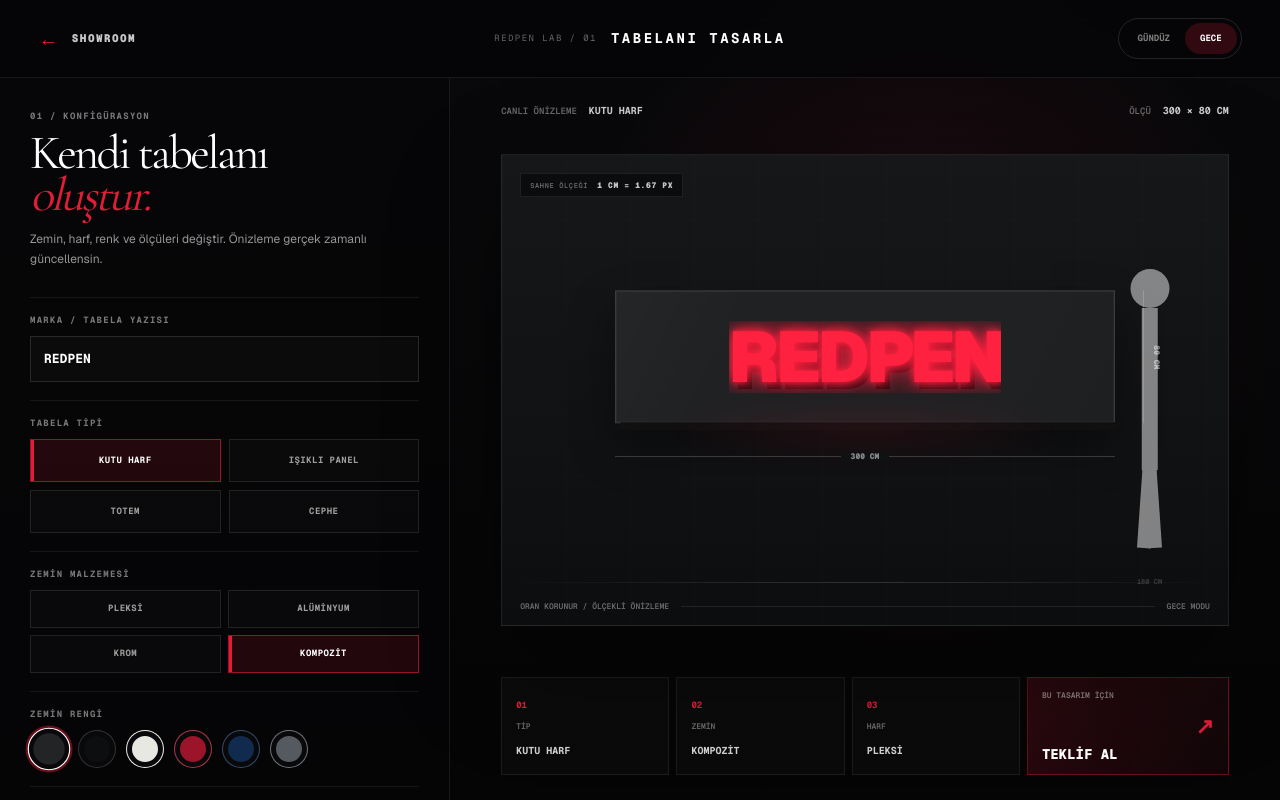
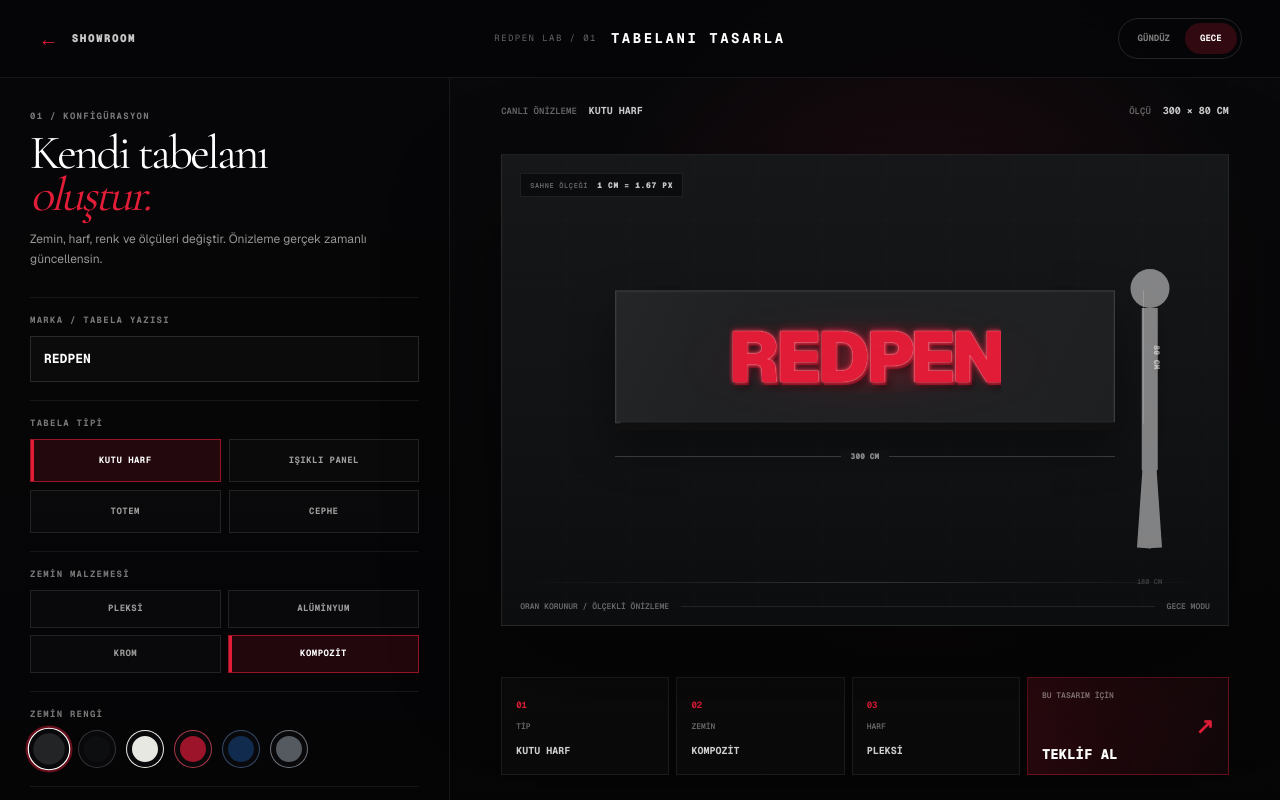
Before and after one commit to redpenreklam-tabela/redpen-showroom, a Next.js app: page /tasarla in a window 1280 px wide. Built offline with nearby package versions, Linux system fonts and the light colour scheme.

Commit message:
Improve sign lighting realism

```diff
--- /dev/null
+++ b/app/tasarla/light-real.css
@@ -0,0 +1,143 @@
+
+/* REDPEN TABELA TASARLA - GERÇEKÇİ AYDINLATMA
+   Eski neon-benzeri aşırı text-shadow yerine:
+   1) net harf yüzeyi
+   2) harf kenarında kısa bloom
+   3) tabela zemini üzerinde yumuşak ışık yayılımı
+*/
+
+.designer-board-content{
+  overflow:visible!important;
+  isolation:isolate;
+}
+
+.designer-board-content strong{
+  position:relative!important;
+  z-index:5!important;
+  filter:none!important;
+  text-shadow:
+    0 2px 0 rgba(0,0,0,.72),
+    0 4px 7px rgba(0,0,0,.34)!important;
+}
+
+/* IŞIKLI: harfin kendisi net kalır */
+.designer-board.is-lighted .designer-board-content strong{
+  filter:none!important;
+  text-shadow:
+    0 0 1px rgba(255,255,255,.92),
+    0 0 3px color-mix(in srgb,var(--letter-color) 90%,white),
+    0 0 7px color-mix(in srgb,var(--letter-color) 72%,transparent),
+    0 2px 1px rgba(0,0,0,.62)!important;
+}
+
+/* Harflerin çevresindeki küçük bloom */
+.designer-board.is-lighted .designer-board-content strong::before{
+  content:"";
+  position:absolute;
+  z-index:-1;
+  inset:-10% -5%;
+  pointer-events:none;
+  border-radius:18%;
+  background:
+    radial-gradient(
+      ellipse at center,
+      color-mix(in srgb,var(--letter-color) 28%,transparent) 0%,
+      color-mix(in srgb,var(--letter-color) 13%,transparent) 38%,
+      transparent 72%
+    );
+  filter:blur(9px);
+  opacity:.9;
+}
+
+/* Zemine vuran daha geniş, daha hafif ışık */
+.designer-board.is-lighted::after{
+  content:"";
+  position:absolute;
+  z-index:1;
+  left:12%;
+  right:12%;
+  top:26%;
+  bottom:18%;
+  pointer-events:none;
+  background:
+    radial-gradient(
+      ellipse at center,
+      color-mix(in srgb,var(--letter-color) 22%,transparent) 0%,
+      color-mix(in srgb,var(--letter-color) 9%,transparent) 38%,
+      transparent 72%
+    );
+  filter:blur(22px);
+  opacity:.72;
+}
+
+/* Eski aşağı doğru kırmızı sis bandını iptal ediyoruz */
+.designer-board-glow{
+  display:none!important;
+}
+
+/* Beyaz/altın gibi açık renklerde patlamayı azalt */
+.designer-board.is-lighted .designer-board-content strong{
+  color:var(--letter-color)!important;
+}
+
+/* Gündüz modunda ışık belirgin ama çok daha zayıf */
+.mode-day .designer-board.is-lighted .designer-board-content strong{
+  text-shadow:
+    0 0 1px rgba(255,255,255,.9),
+    0 0 3px color-mix(in srgb,var(--letter-color) 45%,white),
+    0 2px 2px rgba(0,0,0,.34)!important;
+}
+
+.mode-day .designer-board.is-lighted::after{
+  opacity:.24;
+  filter:blur(17px);
+}
+
+/* IŞIKSIZ: tamamen boya/malzeme hissi */
+.designer-board:not(.is-lighted) .designer-board-content strong{
+  text-shadow:
+    0 2px 0 rgba(0,0,0,.55),
+    0 4px 7px rgba(0,0,0,.30)!important;
+}
+
+/* Kutu harfte hafif derinlik. Neon tabela gibi düz parlamasın. */
+.type-kutu-harf .designer-board-content strong{
+  transform:translateZ(0);
+}
+
+.type-kutu-harf.is-lighted .designer-board-content strong{
+  text-shadow:
+    0 0 1px rgba(255,255,255,.95),
+    0 0 4px color-mix(in srgb,var(--letter-color) 88%,white),
+    0 0 8px color-mix(in srgb,var(--letter-color) 55%,transparent),
+    2px 3px 0 color-mix(in srgb,var(--letter-color) 48%,#080808),
+    4px 6px 6px rgba(0,0,0,.44)!important;
+}
+
+/* Işıklı panelde ışık kaynağı panelin tamamıdır; harf neon gibi parlamaz */
+.type-ışıklı-panel.is-lighted{
+  box-shadow:
+    0 0 10px color-mix(in srgb,var(--letter-color) 18%,transparent),
+    0 0 24px color-mix(in srgb,var(--letter-color) 9%,transparent),
+    0 22px 42px rgba(0,0,0,.42)!important;
+}
+
+.type-ışıklı-panel.is-lighted::after{
+  left:0;
+  right:0;
+  top:0;
+  bottom:0;
+  opacity:.20;
+  filter:blur(12px);
+}
+
+/* Çok büyük ölçekte glow kalınlığı devleşmesin */
+@media (min-width:1400px){
+  .designer-board.is-lighted .designer-board-content strong{
+    text-shadow:
+      0 0 1px rgba(255,255,255,.92),
+      0 0 3px color-mix(in srgb,var(--letter-color) 90%,white),
+      0 0 6px color-mix(in srgb,var(--letter-color) 68%,transparent),
+      0 2px 1px rgba(0,0,0,.62)!important;
+  }
+}
--- a/app/tasarla/page.tsx
+++ b/app/tasarla/page.tsx
@@ -2,6 +2,7 @@ import type { Metadata } from "next";
 import SignDesigner from "./SignDesigner";
 import "./tasarla.css";
 import "./scale-real.css";
+import "./light-real.css";
 
 export const metadata: Metadata = {
   title: "Tabelanı Tasarla | Redpen Reklam",
```
